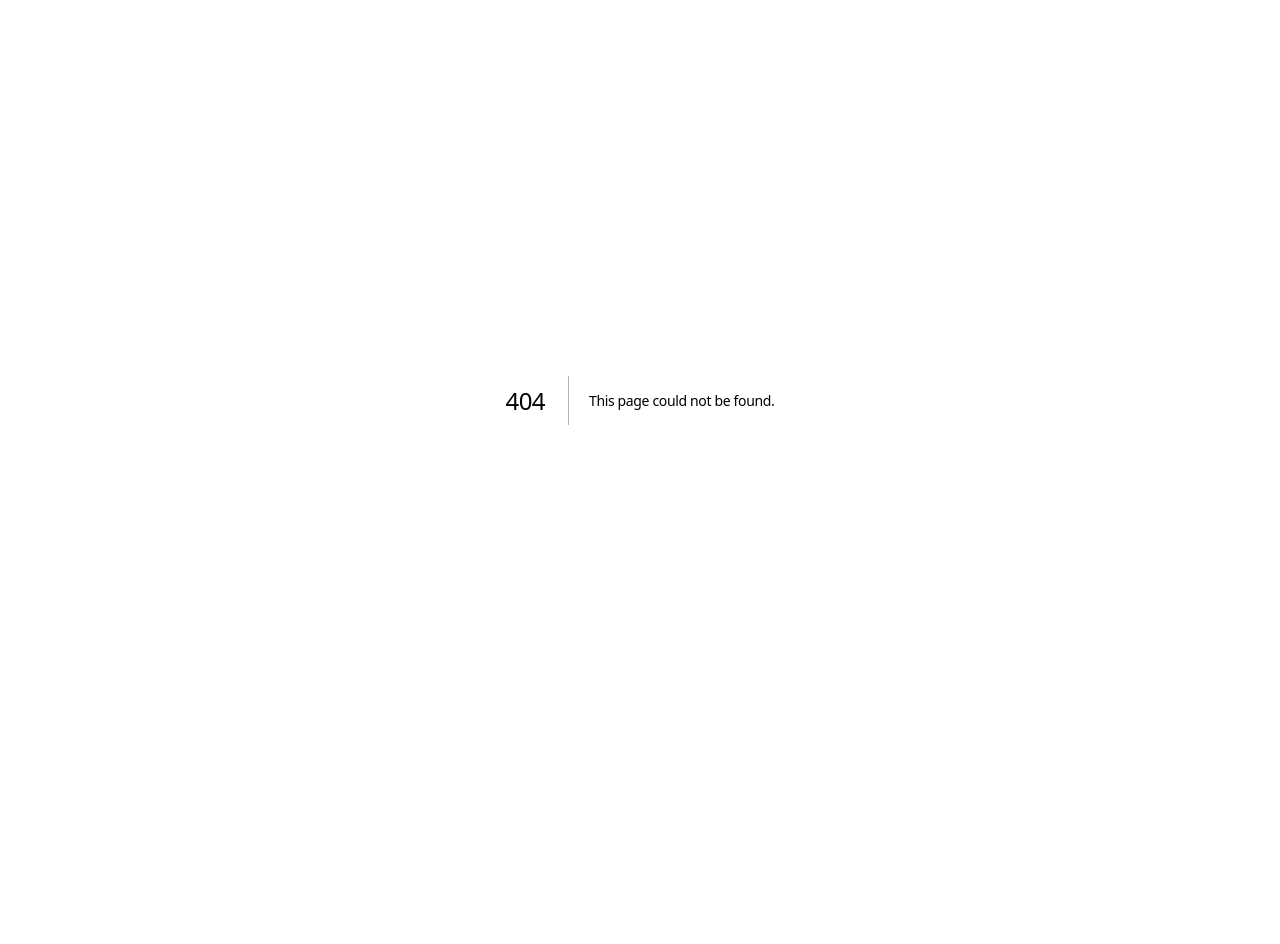
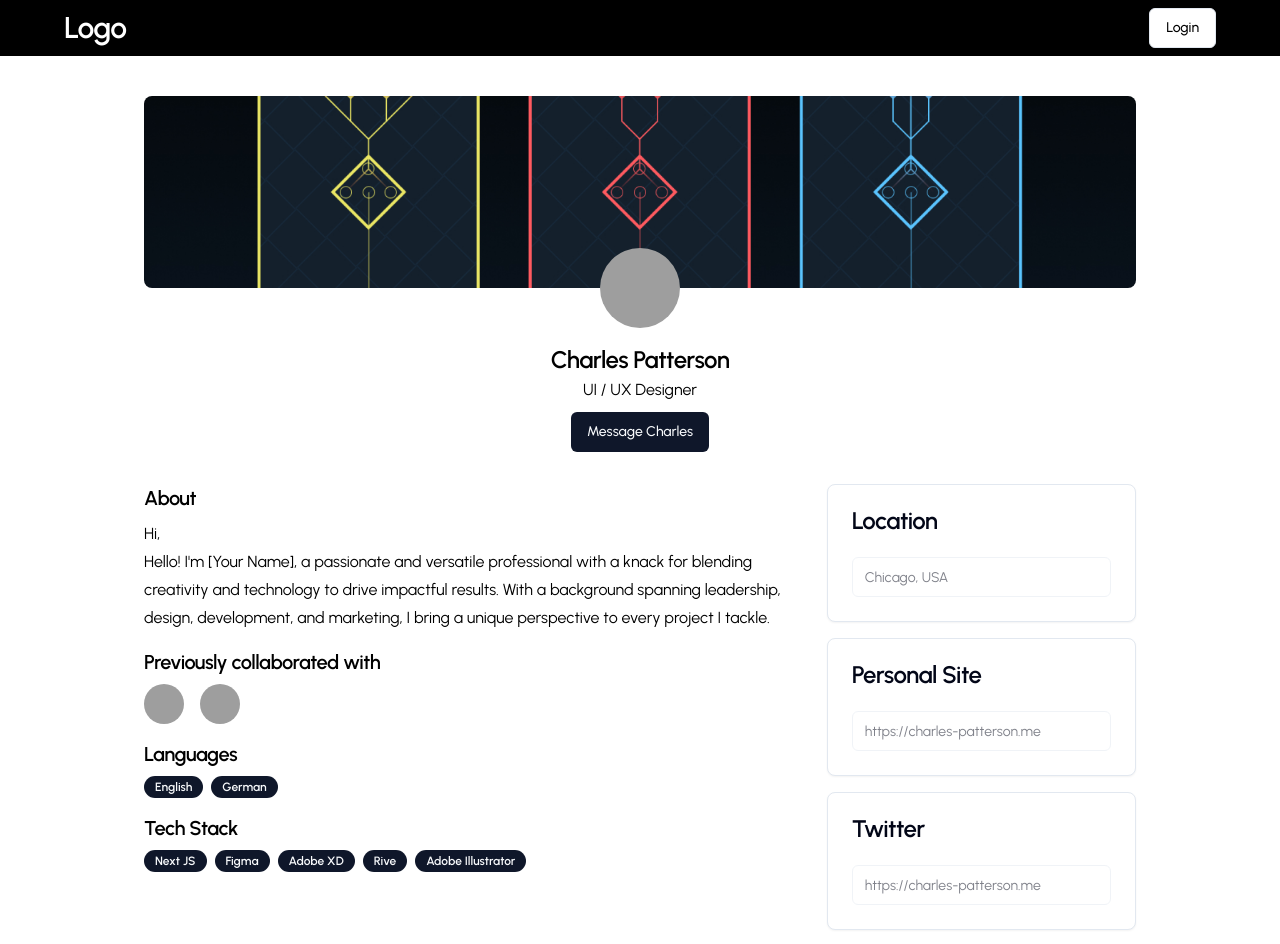
Before and after one commit to adan-ayaz-stan/team-finder, a Next.js app: page /profile in a window 1280 px wide. Before the commit this address had no page. Shown: the top 944 px of the page. Before the commit the page ends 800 px from the top, so only its background shows below. Built offline with nearby package versions, Linux system fonts and the light colour scheme; grey boxes are pictures that could not be loaded.

Commit message:
add profile page

```diff
--- /dev/null
+++ b/app/(root)/(home)/profile/page.tsx
@@ -0,0 +1,12 @@
+import Navbar from '@/app/components/Navbar';
+import ProfileComponent from '@/app/components/Profile';
+import React from "react";
+
+const ProfilePage = () => {
+    return <main>
+        <Navbar />
+        <ProfileComponent />
+    </main>;
+};
+
+export default ProfilePage;
--- /dev/null
+++ b/app/components/Profile.tsx
@@ -0,0 +1,118 @@
+/**
+ * v0 by Vercel.
+ * @see https://v0.dev/t/QXPsuDQcL24
+ * Documentation: https://v0.dev/docs#integrating-generated-code-into-your-nextjs-app
+ */
+"use client"
+
+import { useState } from "react"
+import { Avatar, AvatarImage, AvatarFallback } from "@/components/ui/avatar"
+// import { Button } from "@/components/ui/button"
+// import { Badge } from "@/components/ui/badge"
+import { Card, CardHeader, CardTitle, CardContent } from "@/components/ui/card"
+import { Input } from '@/components/ui/input'
+import { Button } from '@/components/ui/button'
+import { Badge } from '@/components/ui/badge'
+// import { Input } from "@/components/ui/input"
+
+export default function ProfileComponent () {
+    const [location, setLocation] = useState("Chicago, USA")
+    const [personalSite, setPersonalSite] = useState("https://charles-patterson.me")
+    const [twitter, setTwitter] = useState("https://charles-patterson.me")
+    const [linkedin, setLinkedin] = useState("https://charles-patterson.me")
+    return (
+        <div className="max-w-5xl mx-auto p-4 mt-20">
+            <div className="flex flex-col items-center">
+                <img src="/images/profile-banner.png" alt="Banner" className="w-full h-48 object-cover rounded-lg" />
+                <Avatar className="mt-[-40px] w-20 h-20">
+                    <AvatarImage src="/placeholder-user.jpg" />
+                    <AvatarFallback>CP</AvatarFallback>
+                </Avatar>
+                <h2 className="mt-4 text-2xl font-semibold">Charles Patterson</h2>
+                <p className="text-muted-foreground">UI / UX Designer</p>
+                <Button className="mt-2">Message Charles</Button>
+            </div>
+            <div className="grid grid-cols-1 md:grid-cols-3 gap-8 mt-8">
+                <div className="md:col-span-2">
+                    <h3 className="text-xl font-semibold">About</h3>
+                    <p className="mt-2">
+                        Hi,
+                        <br />
+                        Hello! I'm [Your Name], a passionate and versatile professional with a knack for blending creativity and
+                        technology to drive impactful results. With a background spanning leadership, design, development, and
+                        marketing, I bring a unique perspective to every project I tackle.
+                    </p>
+                    <div className="mt-4">
+                        <h4 className="font-semibold">Previously collaborated with</h4>
+                        <div className="flex space-x-4 mt-2">
+                            <Avatar>
+                                <AvatarImage src="/placeholder-user.jpg" />
+                                <AvatarFallback>CP</AvatarFallback>
+                            </Avatar>
+                            <Avatar>
+                                <AvatarImage src="/placeholder-user.jpg" />
+                                <AvatarFallback>DK</AvatarFallback>
+                            </Avatar>
+                        </div>
+                    </div>
+                    <div className="mt-4">
+                        <h4 className="font-semibold">Languages</h4>
+                        <div className="flex space-x-2 mt-2">
+                            <Badge>English</Badge>
+                            <Badge>German</Badge>
+                        </div>
+                    </div>
+                    <div className="mt-4">
+                        <h4 className="font-semibold">Tech Stack</h4>
+                        <div className="flex space-x-2 mt-2">
+                            <Badge>Next JS</Badge>
+                            <Badge>Figma</Badge>
+                            <Badge>Adobe XD</Badge>
+                            <Badge>Rive</Badge>
+                            <Badge>Adobe Illustrator</Badge>
+                        </div>
+                    </div>
+                </div>
+                <div className="space-y-4">
+                    <Card>
+                        <CardHeader>
+                            <CardTitle>Location</CardTitle>
+                        </CardHeader>
+                        <CardContent>
+                            <Input disabled value={location} onChange={(e) => setLocation(e.target.value)} placeholder="Enter location" />
+                        </CardContent>
+                    </Card>
+                    <Card>
+                        <CardHeader>
+                            <CardTitle>Personal Site</CardTitle>
+                        </CardHeader>
+                        <CardContent>
+                            <Input
+                                disabled
+                                value={personalSite}
+                                onChange={(e) => setPersonalSite(e.target.value)}
+                                placeholder="Enter personal site URL"
+                            />
+                        </CardContent>
+                    </Card>
+                    <Card>
+                        <CardHeader>
+                            <CardTitle>Twitter</CardTitle>
+                        </CardHeader>
+                        <CardContent>
+                            <Input disabled value={twitter} onChange={(e) => setTwitter(e.target.value)} placeholder="Enter Twitter URL" />
+                        </CardContent>
+                    </Card>
+                    <Card>
+                        <CardHeader>
+                            <CardTitle>LinkedIn</CardTitle>
+                        </CardHeader>
+                        <CardContent>
+                            <Input disabled value={linkedin} onChange={(e) => setLinkedin(e.target.value)} placeholder="Enter LinkedIn URL" />
+                        </CardContent>
+                    </Card>
+                </div>
+            </div>
+        </div>
+    )
+}
--- /dev/null
+++ b/components/ui/avatar.tsx
@@ -0,0 +1,50 @@
+"use client"
+
+import * as React from "react"
+import * as AvatarPrimitive from "@radix-ui/react-avatar"
+
+import { cn } from "@/lib/utils"
+
+const Avatar = React.forwardRef<
+  React.ElementRef<typeof AvatarPrimitive.Root>,
+  React.ComponentPropsWithoutRef<typeof AvatarPrimitive.Root>
+>(({ className, ...props }, ref) => (
+  <AvatarPrimitive.Root
+    ref={ref}
+    className={cn(
+      "relative flex h-10 w-10 shrink-0 overflow-hidden rounded-full",
+      className
+    )}
+    {...props}
+  />
+))
+Avatar.displayName = AvatarPrimitive.Root.displayName
+
+const AvatarImage = React.forwardRef<
+  React.ElementRef<typeof AvatarPrimitive.Image>,
+  React.ComponentPropsWithoutRef<typeof AvatarPrimitive.Image>
+>(({ className, ...props }, ref) => (
+  <AvatarPrimitive.Image
+    ref={ref}
+    className={cn("aspect-square h-full w-full", className)}
+    {...props}
+  />
+))
+AvatarImage.displayName = AvatarPrimitive.Image.displayName
+
+const AvatarFallback = React.forwardRef<
+  React.ElementRef<typeof AvatarPrimitive.Fallback>,
+  React.ComponentPropsWithoutRef<typeof AvatarPrimitive.Fallback>
+>(({ className, ...props }, ref) => (
+  <AvatarPrimitive.Fallback
+    ref={ref}
+    className={cn(
+      "flex h-full w-full items-center justify-center rounded-full bg-slate-100 dark:bg-slate-800",
+      className
+    )}
+    {...props}
+  />
+))
+AvatarFallback.displayName = AvatarPrimitive.Fallback.displayName
+
+export { Avatar, AvatarImage, AvatarFallback }
--- /dev/null
+++ b/components/ui/input.tsx
@@ -0,0 +1,25 @@
+import * as React from "react"
+
+import { cn } from "@/lib/utils"
+
+export interface InputProps
+  extends React.InputHTMLAttributes<HTMLInputElement> {}
+
+const Input = React.forwardRef<HTMLInputElement, InputProps>(
+  ({ className, type, ...props }, ref) => {
+    return (
+      <input
+        type={type}
+        className={cn(
+          "flex h-10 w-full rounded-md border border-slate-200 bg-white px-3 py-2 text-sm ring-offset-white file:border-0 file:bg-transparent file:text-sm file:font-medium placeholder:text-slate-500 focus-visible:outline-none focus-visible:ring-2 focus-visible:ring-slate-950 focus-visible:ring-offset-2 disabled:cursor-not-allowed disabled:opacity-50 dark:border-slate-800 dark:bg-slate-950 dark:ring-offset-slate-950 dark:placeholder:text-slate-400 dark:focus-visible:ring-slate-300",
+          className
+        )}
+        ref={ref}
+        {...props}
+      />
+    )
+  }
+)
+Input.displayName = "Input"
+
+export { Input }
--- a/package.json
+++ b/package.json
@@ -11,6 +11,7 @@
   "dependencies": {
     "@clerk/nextjs": "^5.2.8",
     "@prisma/client": "^5.17.0",
+    "@radix-ui/react-avatar": "^1.1.0",
     "@radix-ui/react-slot": "^1.1.0",
     "class-variance-authority": "^0.7.0",
     "clsx": "^2.1.1",
```
Also changed, not shown: public/images/profile-banner.png (added).
